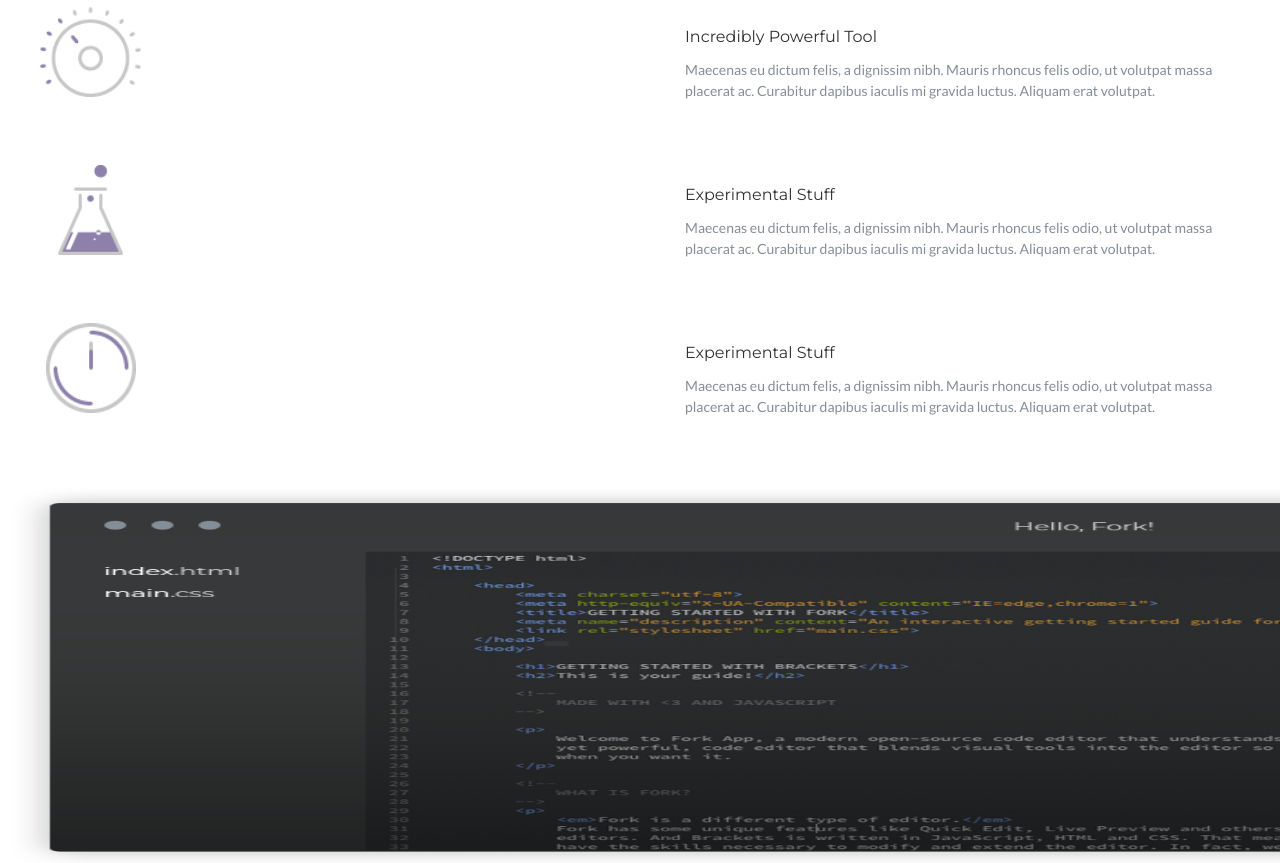
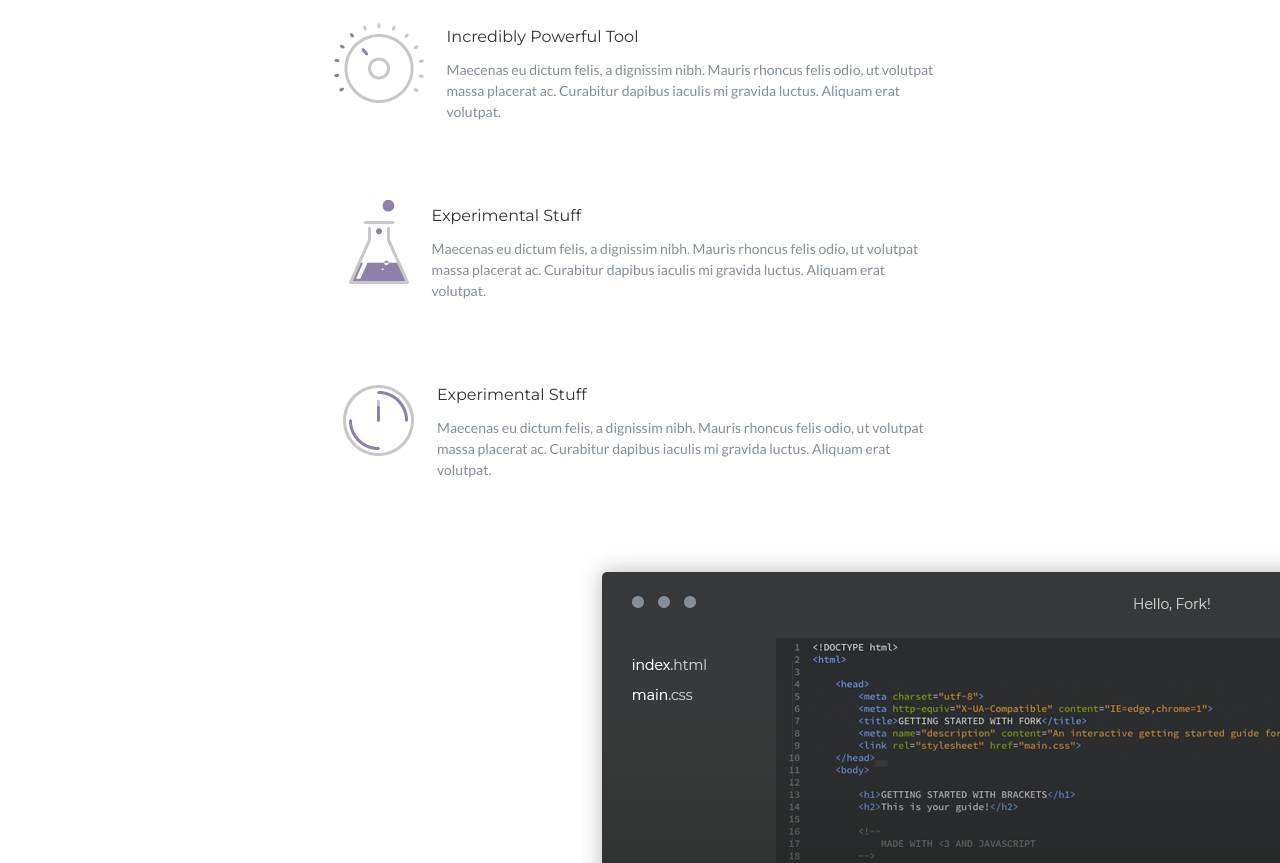
Before and after one commit to Misha77b/webpack-forkio, a website built with webpack: page src/index.html in a window 1280 px wide. Shown: the part 1457-2320 px from the top of the page. Built offline with nearby package versions, Linux system fonts and the light colour scheme.

Commit message:
some problems with perfect adaptive media for laptop in Here is what you get section

```diff
--- a/src/styles/media.scss
+++ b/src/styles/media.scss
@@ -74,18 +74,20 @@
     }
     &__products-item {
       flex-direction: row;
-      gap: 40px;
-      justify-content: space-between;
+      //   gap: 40px;
+      justify-content: center;
     }
     &__products-img {
+      margin-right: 23px;
       align-self: center;
-      width: 111px;
-      height: 90px;
-      object-fit: contain;
     }
     &__products-desription {
-      max-width: 560px;
+      max-width: 500px;
       text-align: left;
+    }
+    &__code-img {
+      max-width: 700px;
+      max-height: 520px;
     }
   }
 }
--- a/src/styles/revolutionaryEditor.scss
+++ b/src/styles/revolutionaryEditor.scss
@@ -12,6 +12,7 @@
     @include fonts(Lato, 14px, 400);
     padding: 0 30px;
     text-align: center;
+    color: #323232;
   }
 }
 
@@ -94,6 +95,6 @@
   }
   &__code-img {
     width: 100%;
-    height: 381px;
+    min-height: 381px;
   }
 }
```
